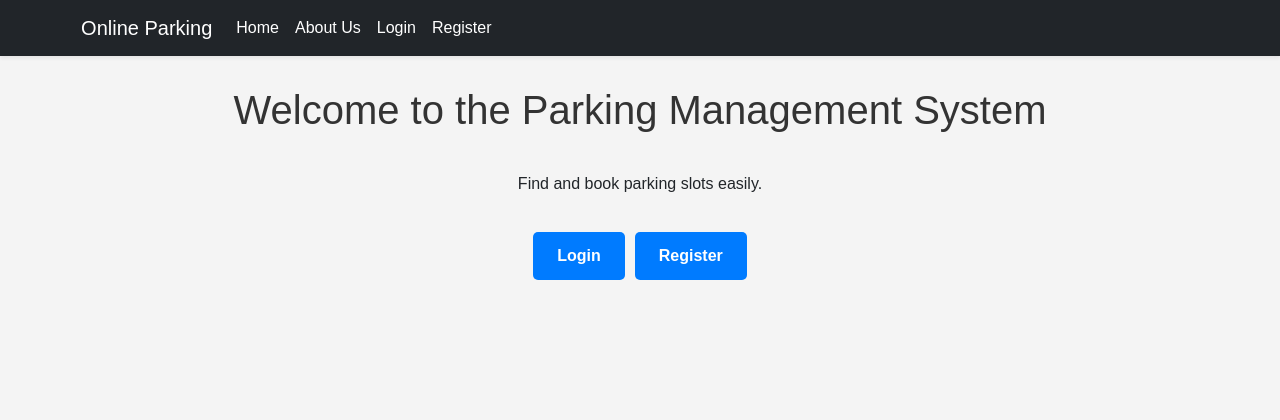
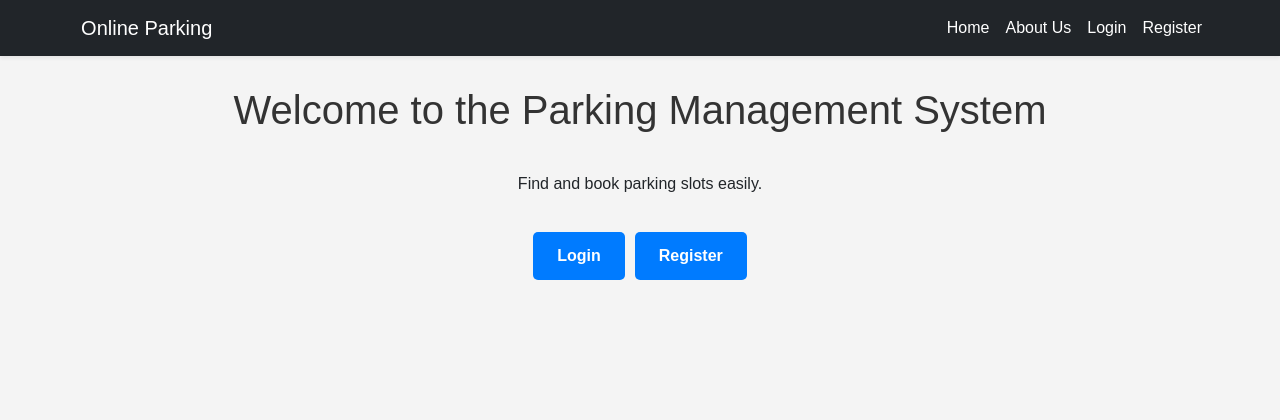
Before and after one commit to MunazzaJaved/car-parking-management-system-019-031, a PHP site: page /view/guest/home.php in a window 1280 px wide. Shown: the top 420 px of the page. Run offline with PHP 8.4, Linux system fonts and the light colour scheme.

Commit message:
Update guest-header.php

```diff
--- a/components/guest-header.php
+++ b/components/guest-header.php
@@ -17,8 +17,8 @@
                 <span class="navbar-toggler-icon"></span>
             </button>
 
-            <div class="collapse navbar-collapse" id="navbarNav" style="margin-right: 30px;">
-                <div class="nav-responsive">
+            <div class="collapse navbar-collapse nav-responsive" id="navbarNav">
+                <!-- <div class="nav-responsive"> -->
                 <ul class="navbar-nav ms-auto">
                     <li class="nav-item">
                         <a class="nav-link text-white" href="../../view/guest/home.php">Home</a>
```
Lines whose indentation alone changed are shown as unchanged.
